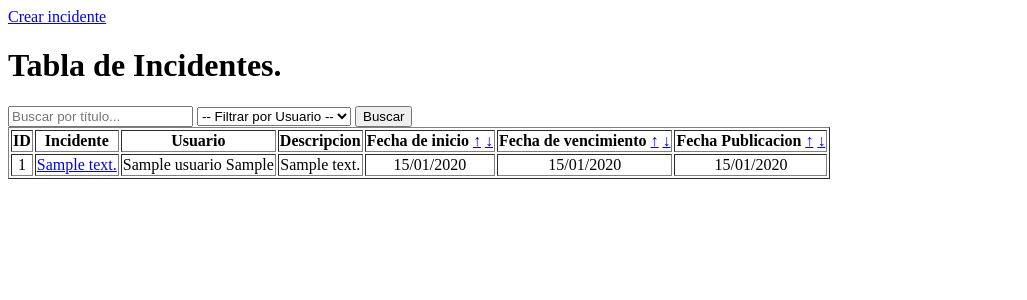
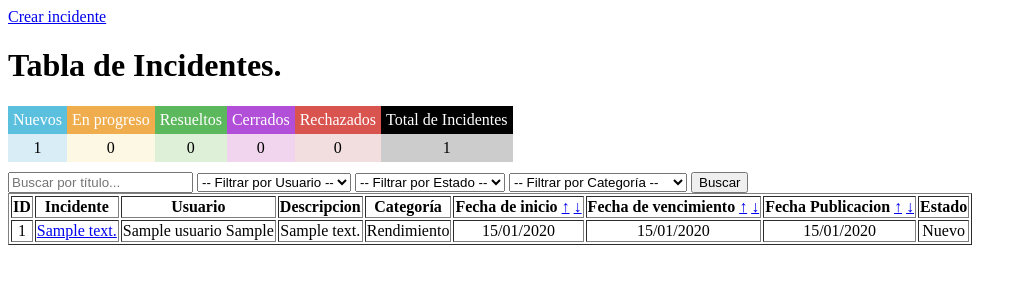
Before and after one commit to amadorssa/incidentia, a Django app: a page that uses incidents/templates/table.html in a window 1280 px wide. Shown: the top 300 px of the page, without its empty margins (0-1027 px from the left). Run offline with Django 4.2, Linux system fonts and the light colour scheme; a user stored in the database is signed in; tables that the repository leaves empty hold one stand-in row (values such as "Sample post"); some libraries are stand-ins or nearby versions.

Commit message:
agregados filtros de categoria y estado ademas de resumen de tickets por estado

```diff
--- a/incidents/forms.py
+++ b/incidents/forms.py
@@ -6,7 +6,7 @@ from django.utils import timezone
 class IncidentForm(forms.ModelForm):
     class Meta:
         model = Incident
-        fields = ['incident_text', 'user_creator', 'description','prioridad', 'category', 'attachment', 'start_date', 'due_date']
+        fields = ['incident_text', 'user_creator', 'description','prioridad', 'category', 'attachment', 'start_date', 'due_date', 'estado']
         labels = {
             'incident_text': 'Nombre',
             'user_creator': 'Creador',
@@ -17,6 +17,7 @@ class IncidentForm(forms.ModelForm):
             'attachment': 'Adjunto',
             'prioridad': 'Prioridad',
             'category': 'Categoría',
+            'estado': 'Estado',
             'related_incidents': 'Incidentes relacionados',
         }
 
@@ -24,6 +25,7 @@ class IncidentForm(forms.ModelForm):
             'description': forms.Textarea(attrs={'rows': 4, 'cols': 40}),
             'start_date': forms.DateTimeInput(attrs={'type': 'datetime-local'}),
             'due_date': forms.DateTimeInput(attrs={'type': 'datetime-local'}),
+            'estado': forms.Select(attrs={'class': 'form-control'}),
             'related_incidents': forms.SelectMultiple(attrs={'class': 'form-control'}),
 
         }
--- a/incidents/models.py
+++ b/incidents/models.py
@@ -22,6 +22,15 @@ class Incident(models.Model):
         ('DEPENDENCIAS', 'Dependencias de terceros'),
         ('REFACTORIZACIÓN', 'Refactorización'),
     ]
+    ESTADO_CHOICES = [
+        ('nuevo', 'Nuevo'),
+        ('en_progreso', 'En progreso'),
+        ('resuelto', 'Resuelto'),
+        ('cerrado', 'Cerrado'),
+        ('rechazado', 'Rechazado'),
+    ]
+
+
 
     incident_text = models.CharField(max_length=200, null=True, blank=True)
     organizacion = models.ForeignKey(Organizacion, on_delete=models.CASCADE, related_name="incidents", null=True, blank=True)
@@ -36,6 +45,7 @@ class Incident(models.Model):
     due_date = models.DateTimeField('Fecha de vencimiento', null=True, blank=True)
     last_modified = models.DateTimeField('Última modificación', auto_now=True)
     related_incidents = models.ManyToManyField('self', blank=True, symmetrical=False, related_name='related_to')
+    estado = models.CharField(max_length=20, choices=ESTADO_CHOICES, default='nuevo')
 
 
     def clean(self):
--- a/incidents/templates/detail.html
+++ b/incidents/templates/detail.html
@@ -13,6 +13,7 @@
 <p>Publicado en: {{ incident.pub_date }}</p>
 <p>Prioridad: {{ incident.get_prioridad_display }}</p>
 <p>Categoría: {{ incident.get_category_display }}</p>
+<p>Estado: {{ incident.get_estado_display }}</p>
 
 {% if related_incidents %}
     <div class="subordinate-info">
--- a/incidents/templates/table.html
+++ b/incidents/templates/table.html
@@ -9,8 +9,28 @@
     <a href="{% url 'incidents:add_incident' slug=slug %}">Crear incidente</a>
     <h1>Tabla de Incidentes.</h1>
 
+    <table style="width: auto; border-collapse: collapse; margin-bottom: 10px; text-align: center;">
+        <tr>
+            <td style="background-color: #5bc0de; color: #fff; padding: 5px;">Nuevos</td>
+            <td style="background-color: #f0ad4e; color: #fff; padding: 5px;">En progreso</td>
+            <td style="background-color: #5cb85c; color: #fff; padding: 5px;">Resueltos</td>
+            <td style="background-color: #b24fd9; color: #fff; padding: 5px;">Cerrados</td>
+            <td style="background-color: #d9534f; color: #fff; padding: 5px;">Rechazados</td>
+            <td style="background-color: #000000; color: #fff; padding: 5px;">Total de Incidentes</td>
+        </tr>
+        <tr>
+            <td style="background-color: #d9edf7; padding: 5px;">{{ incident_counts.nuevo }}</td>
+            <td style="background-color: #fcf8e3; padding: 5px;">{{ incident_counts.en_progreso }}</td>
+            <td style="background-color: #dff0d8; padding: 5px;">{{ incident_counts.resuelto }}</td>
+            <td style="background-color: #f1d4ee; padding: 5px;">{{ incident_counts.cerrado }}</td>
+            <td style="background-color: #f2dede; padding: 5px;">{{ incident_counts.rechazado }}</td>
+            <td style="background-color: #a7a6a691; padding: 5px;">{{ total_incidentes }}</td>
+        </tr>
+    </table>
+
     <form action="{% url 'incidents:incident_table' slug=slug %}" method="get">
         <input name="q" type="text" placeholder="Buscar por título..." value="{{ request.GET.q|default:'' }}">
+
         <select name="user_creator">
             <option value="">-- Filtrar por Usuario --</option>
             {% for user in user_creators %}
@@ -19,6 +39,23 @@
             </option>
             {% endfor %}
         </select>
+
+        <select name="estado">
+            <option value="">-- Filtrar por Estado --</option>
+            {% for estado_key, estado_display in estados %}
+                <option value="{{ estado_key }}" {% if request.GET.estado == estado_key %}selected{% endif %}>
+                    {{ estado_display }}
+                </option>
+            {% endfor %}
+        </select>
+
+        <select name="category">
+            <option value="">-- Filtrar por Categoría --</option>
+            {% for category_key, category_display in categories %}
+            <option value="{{ category_key }}" {% if request.GET.category == category_key %}selected{% endif %}>{{ category_display }}</option>
+            {% endfor %}
+        </select>
+
         <button type="submit">Buscar</button>
     </form>
 
@@ -29,6 +66,7 @@
                 <th style="text-align: center;">Incidente</th>
                 <th style="text-align: center;">Usuario</th>
                 <th style="text-align: center;">Descripcion</th>
+                <th style="text-align: center;">Categoría</th>
                 <th style="text-align: center;">
                     Fecha de inicio
                     <a href="?ordering=start_date">↑</a>
@@ -44,6 +82,7 @@
                 <a href="?ordering=pub_date">↑</a>
                 <a href="?ordering=-pub_date">↓</a>
                 </th>
+                <th style="text-align: center;">Estado</th>
             </tr>
         </thead>
         <tbody>
@@ -53,13 +92,15 @@
                 <td style="text-align: center;"><a href="{% url 'incidents:detail' slug=slug pk=incident.pk %}">{{ incident.incident_text }}</a></td>
                 <td style="text-align: center;">{{ incident.user_creator|default:"Anónimo" }}</td>
                 <td style="text-align: center;">{{ incident.description|safe }}</td> <!-- Filtramos on safe para renderizar en HTML -->
+                <td style="text-align: center;">{{ incident.get_category_display }}</td>
                 <td style="text-align: center;">{{ incident.start_date|date:"d/m/Y" }}</td>
                 <td style="text-align: center;">{{ incident.due_date|date:"d/m/Y" }}</td>
                 <td style="text-align: center;">{{ incident.pub_date|date:"d/m/Y" }}</td>
+                <td style="text-align: center;">{{ incident.get_estado_display }}</td>
             </tr>
             {% empty %}
             <tr>
-                <td colspan="6">
+                <td colspan="8">
                     {% if request.GET.q %}
                         No se encontraron incidentes que coincidan con "{{ request.GET.q }}".
                     {% else %}
--- a/incidents/views.py
+++ b/incidents/views.py
@@ -1,6 +1,7 @@
 from django.http import JsonResponse
 from django.shortcuts import get_object_or_404, render, redirect
 from django.views import generic
+from django.db.models import Count
 from django.urls import reverse
 from django.db.models import Q
 from django.contrib.auth.mixins import LoginRequiredMixin
@@ -120,6 +121,8 @@ class IncidentTableView(LoginRequiredMixin, generic.ListView):
         query = self.request.GET.get("q", "")
         ordering = self.request.GET.get("ordering", "-pub_date")
         user_creator = self.request.GET.get("user_creator")
+        estado = self.request.GET.get("estado")
+        category = self.request.GET.get("category")
 
         # Filtramos por organización y texto de búsqueda
         incidents = Incident.objects.filter(
@@ -135,6 +138,14 @@ class IncidentTableView(LoginRequiredMixin, generic.ListView):
             # Si se especifica, filtramos por creador de usuario
             incidents = incidents.filter(user_creator=user_creator)
 
+        if estado:
+            # Filtrar por estado si se especifica
+            incidents = incidents.filter(estado=estado)
+
+        if category:
+            # Filtrar por categoría si se especifica
+            incidents = incidents.filter(category=category)
+
         incidents = incidents.select_related('user_creator', 'organizacion')
 
         return incidents
@@ -143,6 +154,24 @@ class IncidentTableView(LoginRequiredMixin, generic.ListView):
         context = super().get_context_data(**kwargs)
         # slug = self.kwargs.get("slug")
         context["slug"] = self.organizacion_actual.slug
+
+        # Obtener el conteo de incidentes por estado
+        incident_counts = Incident.objects.filter(organizacion=self.organizacion_actual).values('estado').annotate(total=Count('estado'))
+
+        # Crear un diccionario para los estados con el conteo correspondiente, con valor 0 si no hay incidentes
+        estados_dict = {estado[0]: 0 for estado in Incident.ESTADO_CHOICES}
+        for count in incident_counts:
+            estado = count['estado']
+            total = count['total']
+            estados_dict[estado] = total
+
+        # Pasar los conteos al contexto
+        context['incident_counts'] = estados_dict
+
+        # Calcular el total de incidentes
+        total_incidentes = sum(estados_dict.values())
+        context['total_incidentes'] = total_incidentes
+
 
          # Obtenemos la lista de usuarios que han creado incidentes en esta organización
         user_creators = (
@@ -153,4 +182,11 @@ class IncidentTableView(LoginRequiredMixin, generic.ListView):
             (user_creator__isnull=True)
         )
         context['user_creators'] = user_creators
+
+        # Opciones de estado para el filtro
+        context['estados'] = Incident.ESTADO_CHOICES
+
+        # Pasa las categorías al contexto
+        context['categories'] = Incident.CATEGORY_CHOICES
+
         return context
```
Also changed, not shown: incidents/urls.py (line endings or trailing spaces).
